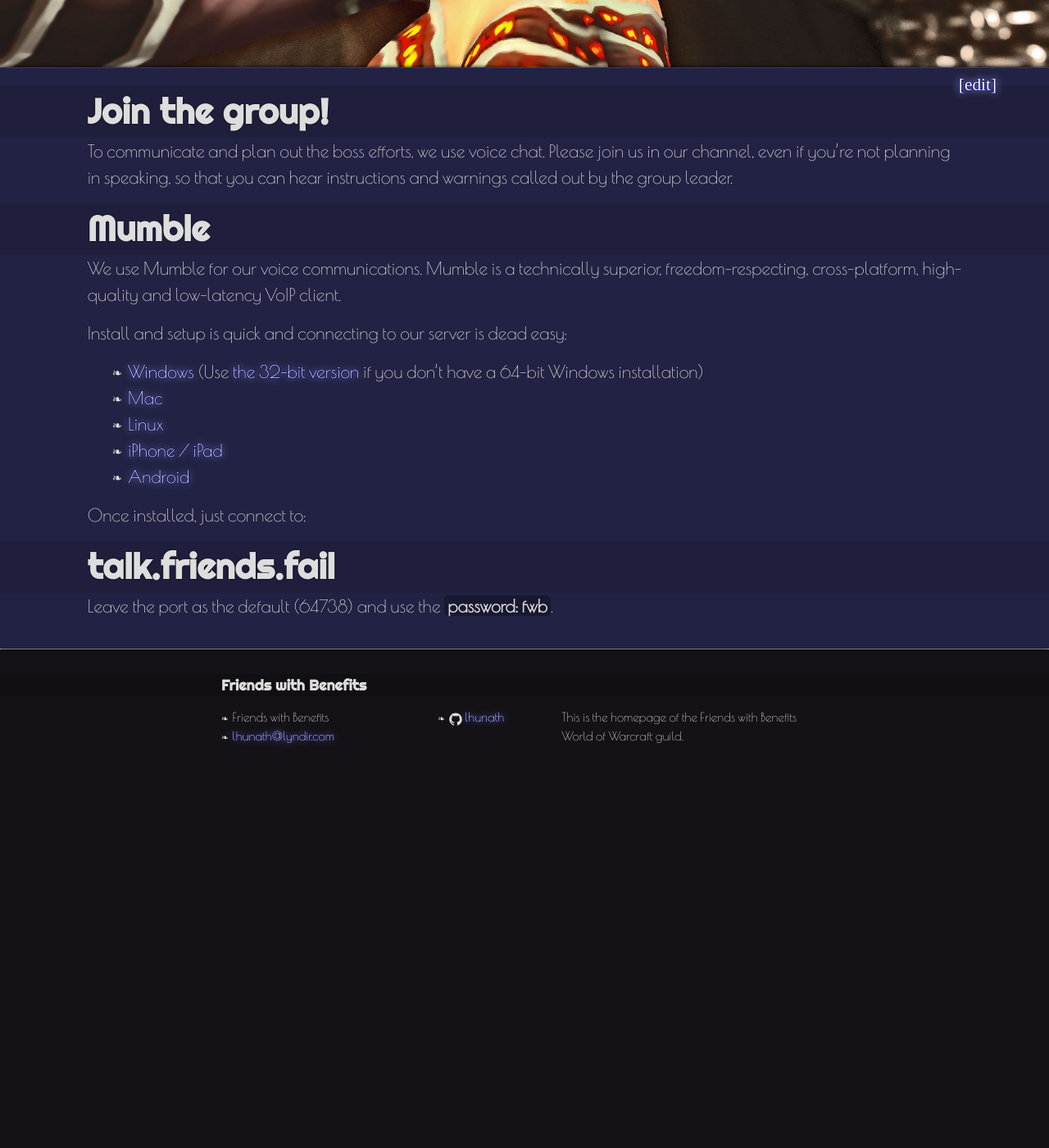
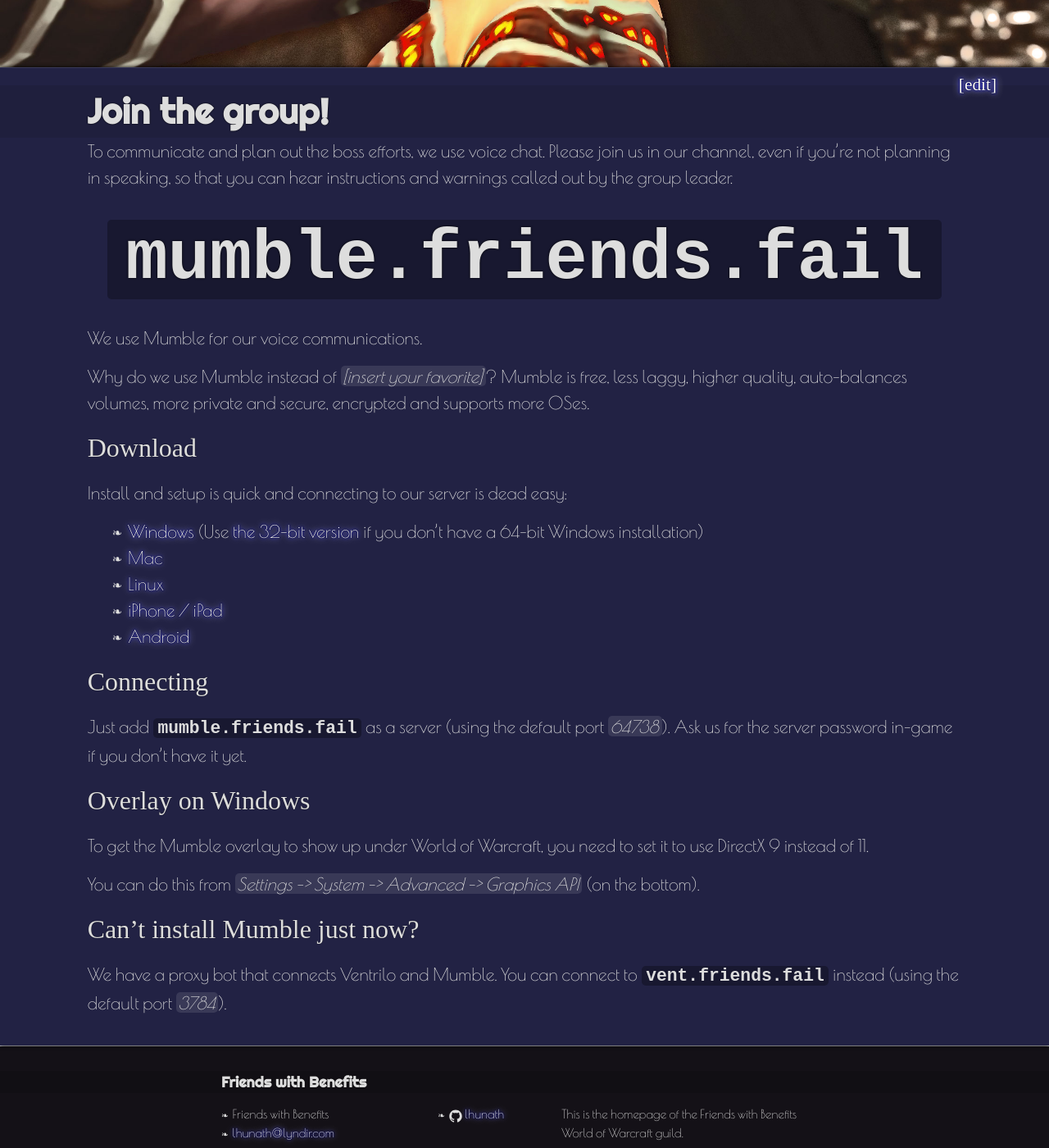
Before and after one commit to lhunath/friends.fail, a Jekyll site: the page built from talk.md, in a window 1280 px wide and 1400 px high, scrolled down 518 px. Shown: the whole window at 82% size. Built offline with Jekyll 4.4.1, drawn with Linux system fonts in a browser that asks for light colours; nearby versions of some CDN libraries; some web fonts are replaced; before the commit the page ends 1487 px from its top, so only the background shows below that.

Commit message:
talk page update.

```diff
--- a/_sass/_base.scss
+++ b/_sass/_base.scss
@@ -124,34 +124,6 @@
 
 
 /**
- * Code formatting
- */
-pre,
-code {
-    font-size: 15px;
-    border: 1px solid;
-    border-radius: 3px;
-    background-color: #eef;
-}
-
-code {
-    padding: 1px 5px;
-}
-
-pre {
-    padding: 8px 12px;
-    overflow-x: scroll;
-
-    > code {
-        border: 0;
-        padding-right: 0;
-        padding-left: 0;
-    }
-}
-
-
-
-/**
  * Wrapper
  */
 .wrapper {
--- a/_sass/_layout.scss
+++ b/_sass/_layout.scss
@@ -98,6 +98,13 @@
     background: rgba(255, 255, 255, 0.1);
     border-radius: 5px;
     padding: 0 3pt 0 2pt;
+}
+
+code {
+    background: rgba(0, 0, 0, 0.3);
+    border-radius: 5px;
+    font-weight: 900;
+    padding: 0 0.5ex;
 }
 
 p img {
--- a/talk.md
+++ b/talk.md
@@ -11,10 +11,14 @@
 
 To communicate and plan out the boss efforts, we use voice chat.  Please join us in our channel, even if you're not planning in speaking, so that you can hear instructions and warnings called out by the group leader.
 
-Mumble
-------
+`mumble.friends.fail`
+=====================
 
-We use Mumble for our voice communications.  Mumble is a technically superior, freedom-respecting, cross-platform, high-quality and low-latency VoIP client.
+We use Mumble for our voice communications.
+
+Why do we use Mumble instead of *[insert your favorite]*?  Mumble is free, less laggy, higher quality, auto-balances volumes, more private and secure, encrypted and supports more OSes.
+
+### Download
 
 Install and setup is quick and connecting to our server is dead easy:
 
@@ -24,9 +28,17 @@
  - [iPhone / iPad](http://itunes.apple.com/us/app/mumble/id443472808?ls=1&mt=8)
  - [Android](https://play.google.com/store/apps/details?id=com.morlunk.mumbleclient.free)
 
-Once installed, just connect to:
+### Connecting
 
-talk.friends.fail
------------------
+Just add `mumble.friends.fail` as a server (using the default port *64738*).
+Ask us for the server password in-game if you don't have it yet.
 
-Leave the port as the default (64738) and use the **password: fwb**.
+### Overlay on Windows
+
+To get the Mumble overlay to show up under World of Warcraft, you need to set it to use DirectX 9 instead of 11.
+
+You can do this from *Settings -> System -> Advanced -> Graphics API* (on the bottom).
+
+### Can't install Mumble just now?
+
+We have a proxy bot that connects Ventrilo and Mumble.  You can connect to `vent.friends.fail` instead (using the default port *3784*).
```
